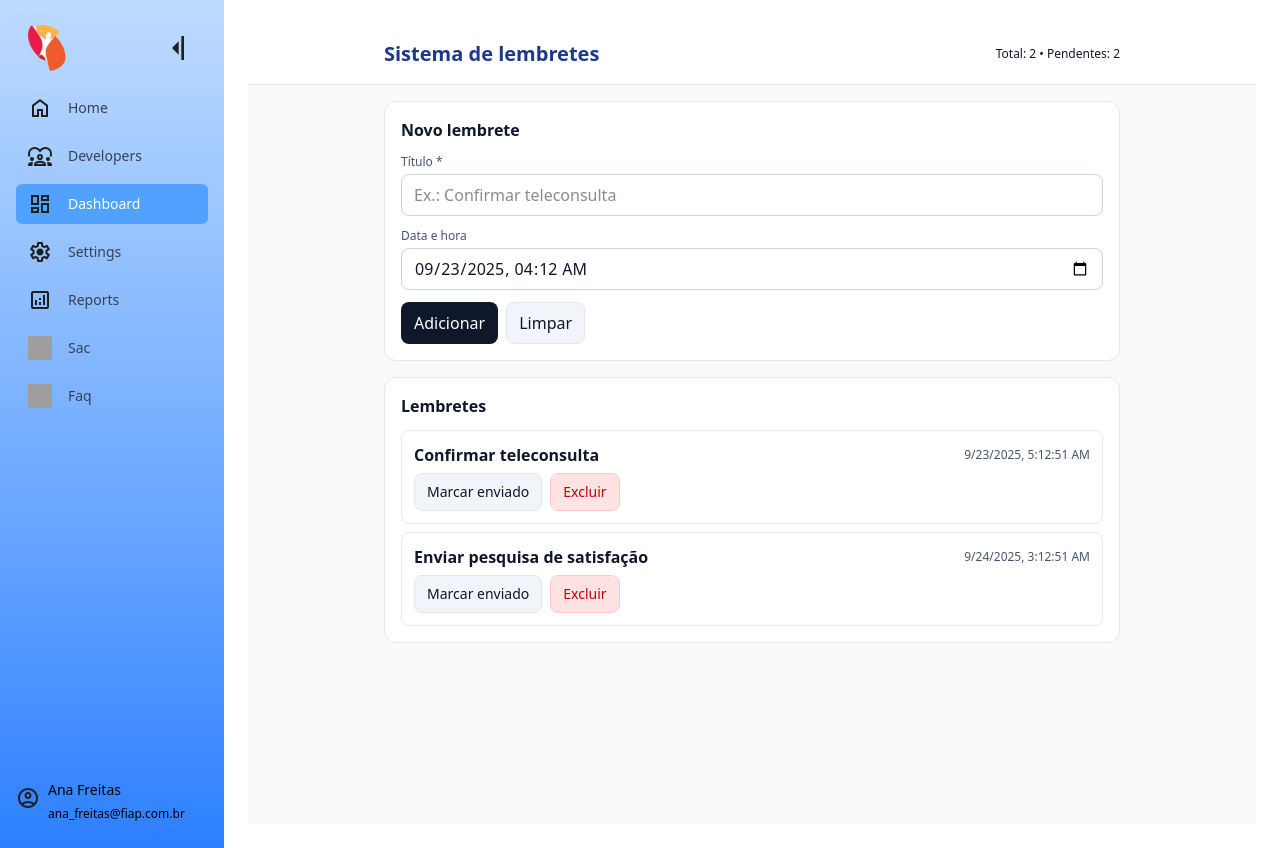
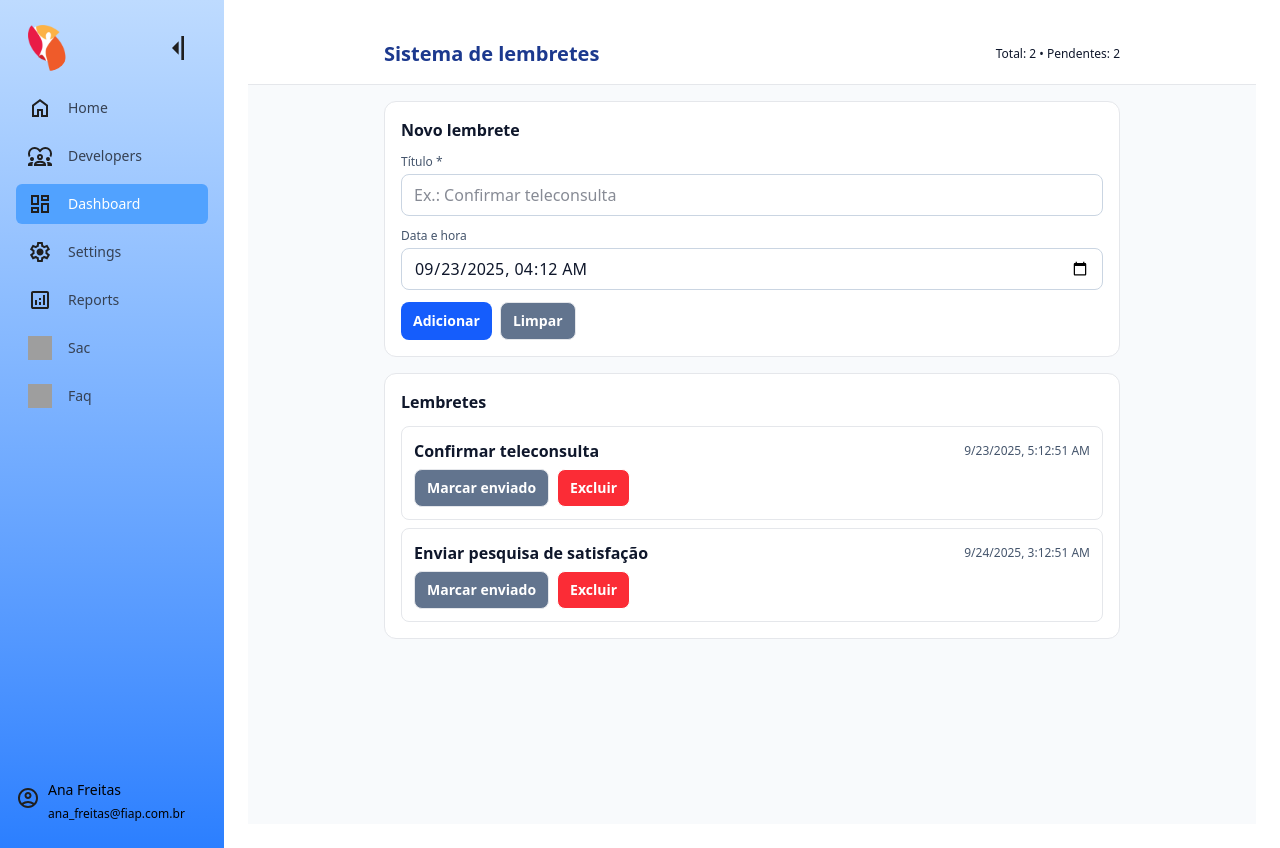
Before and after one commit to A2L-Solutions-Challenge-FIAP/Sprint-3, a React (Vite) app: page /dashboard in a window 1280 px wide. Built offline with nearby package versions, Linux system fonts and the light colour scheme; grey boxes are pictures that could not be loaded.

Commit message:
feat: create reusable Button component and refactor pages to use it

```diff
--- /dev/null
+++ b/src/components/Button.tsx
@@ -0,0 +1,30 @@
+import React from "react";
+
+interface ButtonProps extends React.ButtonHTMLAttributes<HTMLButtonElement> {
+  variant?: "primary" | "secondary" | "danger";
+  children: React.ReactNode;
+}
+
+const baseStyles = "px-3 py-2 rounded-lg font-semibold transition text-sm";
+
+const variants = {
+  primary: "bg-blue-600 hover:bg-blue-400 text-white",
+  secondary: "bg-slate-500 hover:bg-slate-400 text-white border border-gray-200",
+  danger: "border  bg-red-500 hover:bg-red-400 text-white text-sm",
+};
+
+export default function Button({
+  variant = "primary",
+  children,
+  className = "",
+  ...props
+}: ButtonProps) {
+  return (
+    <button
+      className={`${baseStyles} ${variants[variant]} ${className}`}
+      {...props}
+    >
+      {children}
+    </button>
+  );
+}
--- a/src/pages/Dashboard.tsx
+++ b/src/pages/Dashboard.tsx
@@ -1,4 +1,5 @@
 import React, { useState } from "react";
+import Button from "../components/Button";
 
 type Lembrete = {
   id: string;
@@ -109,19 +110,18 @@ export default function Dashboard() {
               />
             </div>
             <div className="flex gap-2">
-              <button className="px-3 py-2 rounded-lg border border-transparent bg-slate-900 text-white">
+              <Button variant= "primary">
                 Adicionar
-              </button>
-              <button
+              </Button>
+              <Button variant="secondary"
                 type="button"
-                className="px-3 py-2 rounded-lg border border-gray-200 bg-slate-100 text-slate-900"
                 onClick={() => {
                   setTitulo("");
                   setQuando(agoraMais1h());
                 }}
               >
                 Limpar
-              </button>
+              </Button>
             </div>
           </form>
         </section>
@@ -149,18 +149,18 @@ export default function Dashboard() {
                     </span>
                   </div>
                   <div className="flex gap-2 flex-wrap">
-                    <button
-                      className="px-3 py-2 rounded-lg border border-gray-200 bg-slate-100 text-slate-900 text-sm"
+                    <Button variant="secondary"
+                      className="px-3 py-2 rounded-lg border border-gray-200  text-slate-900 text-sm"
                       onClick={() => alternarEnviado(l.id)}
                     >
                       {l.enviado ? "Voltar p/ pendente" : "Marcar enviado"}
-                    </button>
-                    <button
-                      className="px-3 py-2 rounded-lg border border-red-200 bg-red-100 text-red-700 text-sm"
+                    </Button>
+                    <Button variant="danger"
+                      className="px-3 py-2 "
                       onClick={() => excluir(l.id)}
                     >
                       Excluir
-                    </button>
+                    </Button>
                   </div>
                 </li>
               ))}
--- a/src/pages/Faq.tsx
+++ b/src/pages/Faq.tsx
@@ -1,4 +1,5 @@
 import { useState } from "react";
+
 
 export default function Faq() {
   const [openIndex, setOpenIndex] = useState<number | null>(null);
--- a/src/pages/Sac.tsx
+++ b/src/pages/Sac.tsx
@@ -2,6 +2,7 @@ import { zodResolver } from "@hookform/resolvers/zod";
 import { useForm } from "react-hook-form";
 import * as z from "zod";
 import { useState } from "react";
+import Button from "../components/Button";
 
 interface Props {
   buttonText?: string;
@@ -105,21 +106,21 @@ async function enviarFormulario(data: FormData) {
         </div>
 
         <div className="flex flex-col md:flex-row justify-end gap-4 pt-4">
-          <button
+          <Button variant="secondary"
             type="button"
             onClick={() => reset()}
-            className="bg-gray-200 text-gray-700 px-5 py-2 rounded-lg hover:bg-gray-300 transition"
+            className="px-5 py-2 "
           >
             Limpar
-          </button>
+          </Button>
 
-          <button
+          <Button variant="primary"
             type="submit"
             disabled={isSubmitting}
-            className="bg-gradient-to-r from-blue-600 to-blue-400 text-white font-semibold px-5 py-2 rounded-lg shadow-md hover:opacity-90 transition disabled:opacity-50"
+            className="px-5 py-2 rounded-lg text-white"
           >
             {isSubmitting ? "Enviando..." : buttonText ?? "Enviar"}
-          </button>
+          </Button>
         </div>
         {messageSucessful && (
           <p className="text-green-600 text-sm">
```
